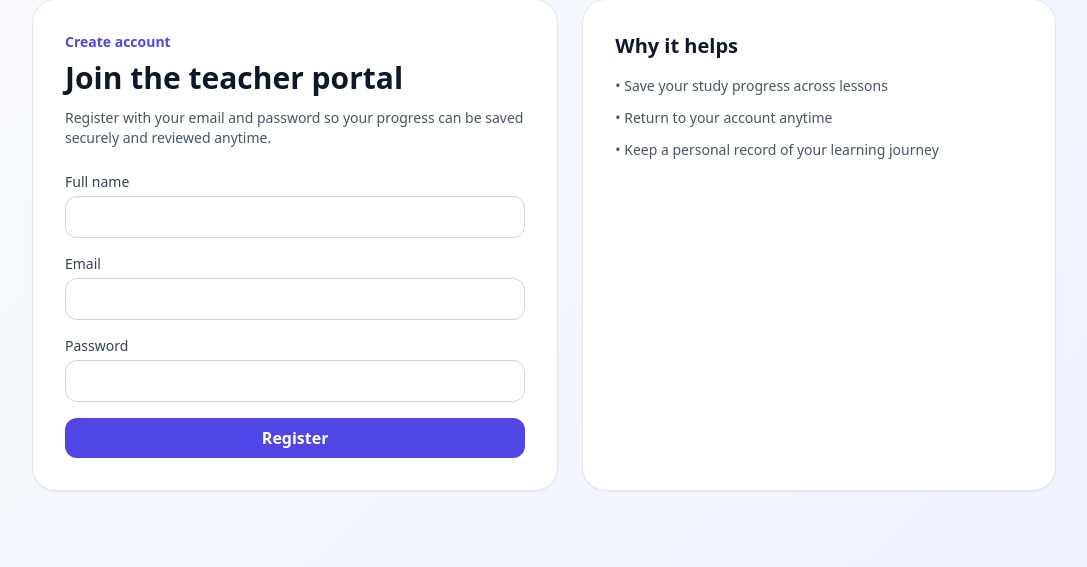
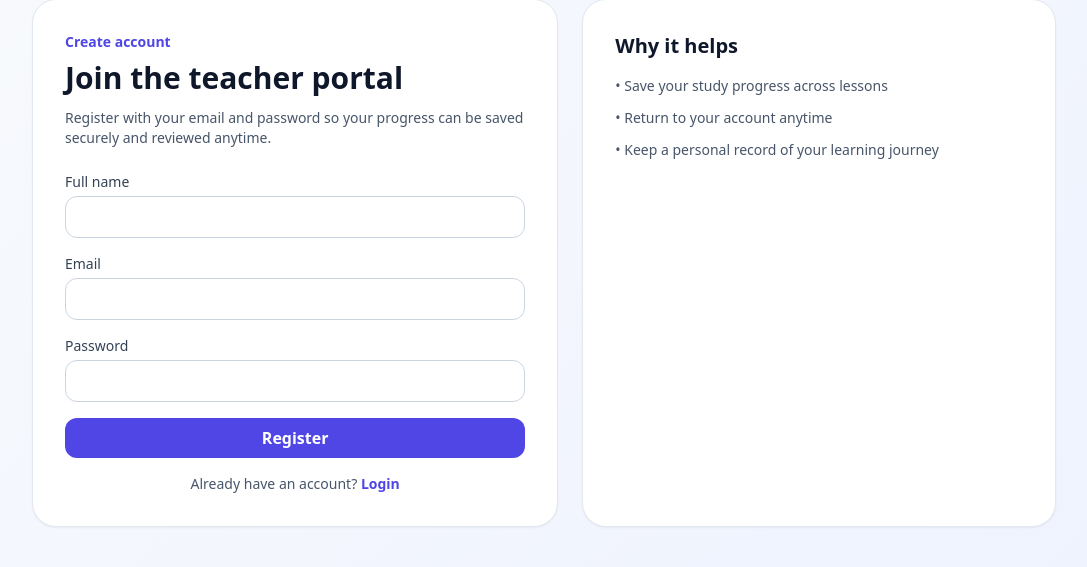
Before and after one commit to Whatthap/kh-eng-website, a Flask app: page /register in a window 1280 px wide. Shown: the part 92-659 px from the top of the page, without its empty margins (96-1183 px from the left). Run offline with Flask 3, Linux system fonts and the light colour scheme; some libraries are stand-ins or nearby versions.

Commit message:
Make shared link open login/register flow

```diff
--- a/app.py
+++ b/app.py
@@ -39,7 +39,7 @@ def is_owner_email(email: str) -> bool:
 def index():
     if "teacher_id" in session:
         return redirect(url_for("dashboard"))
-    return redirect(url_for("login"))
+    return render_template("login.html")
 
 @app.route("/register", methods=["GET", "POST"])
 def register():
--- a/templates/register.html
+++ b/templates/register.html
@@ -51,6 +51,10 @@
         Register
       </button>
     </form>
+    <p class="mt-4 text-center text-sm text-slate-600">
+      Already have an account?
+      <a href="/login" class="font-semibold text-indigo-600">Login</a>
+    </p>
   </div>
   <div class="rounded-3xl border border-slate-200 bg-white p-8 shadow-sm">
     <h2 class="text-xl font-semibold text-slate-900">Why it helps</h2>
```
